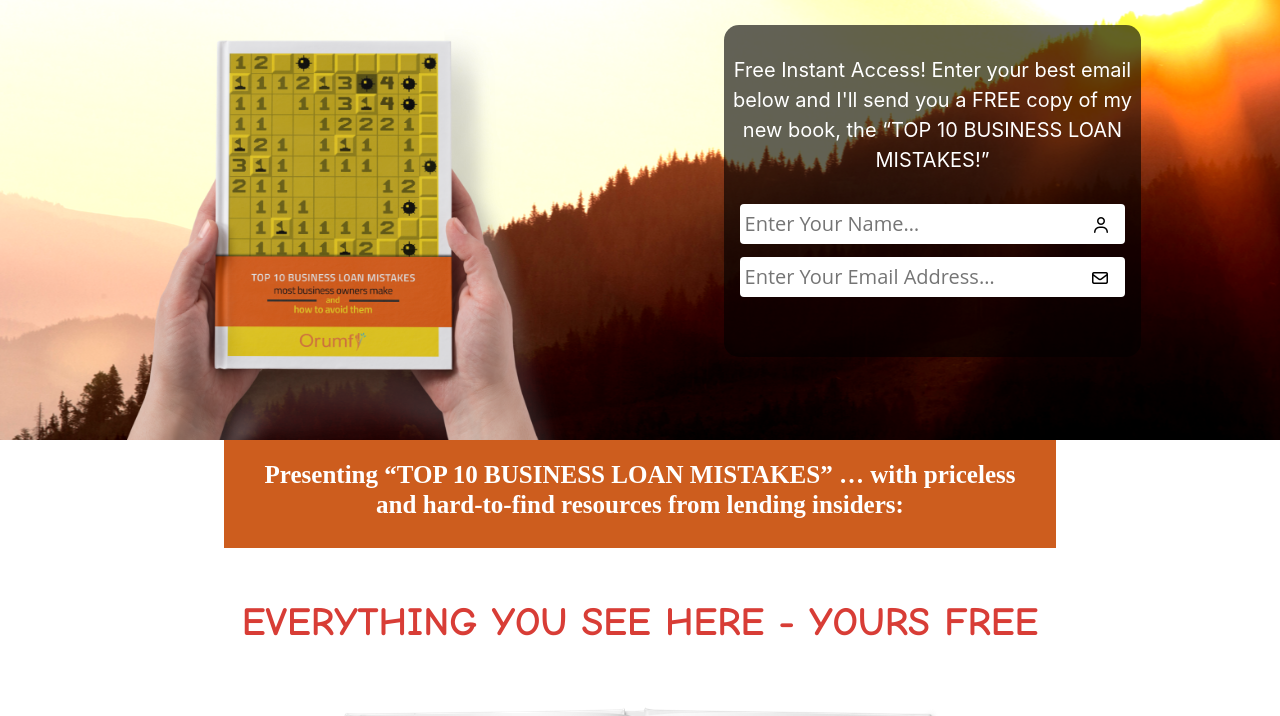
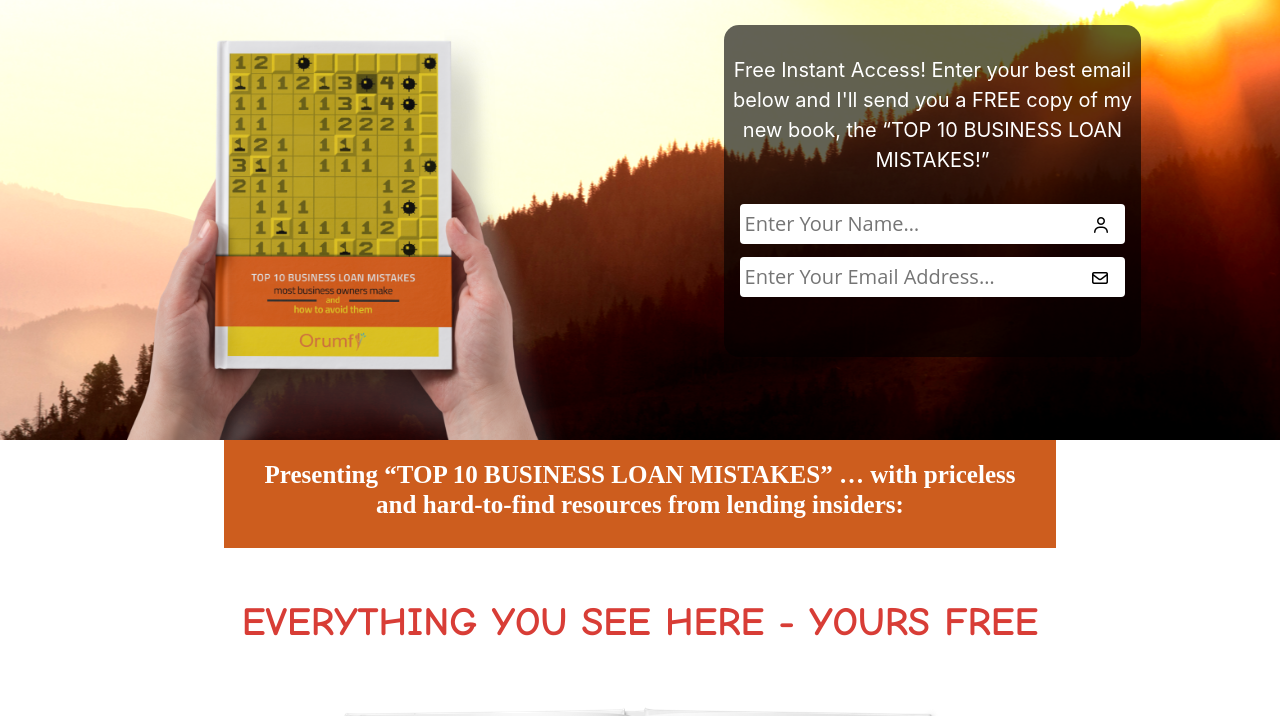
Before and after one commit to sabujsarker/metabox_plugin, a plain HTML site: page index.html in a window 1280 px wide. Shown: the part 199-915 px from the top of the page. Drawn offline with Linux system fonts and the light colour scheme; files whose address does not match are found by name.

Commit message:
Update style.css

```diff
--- a/assests/css/style.css
+++ b/assests/css/style.css
@@ -3,7 +3,7 @@
     padding: 0;
 }@import url('https://fonts.googleapis.com/css?family=Josefin+Slab|Open+Sans|Oswald|Raleway|Roboto&display=swap');
 .banner{
-    background: url(../img/image\ book\ opt\ in.png) center;
+    background: url(../img/image\ book\ opt\ in.png) center 100%;
     height: auto;
     padding-top: 36px;
 }
```
